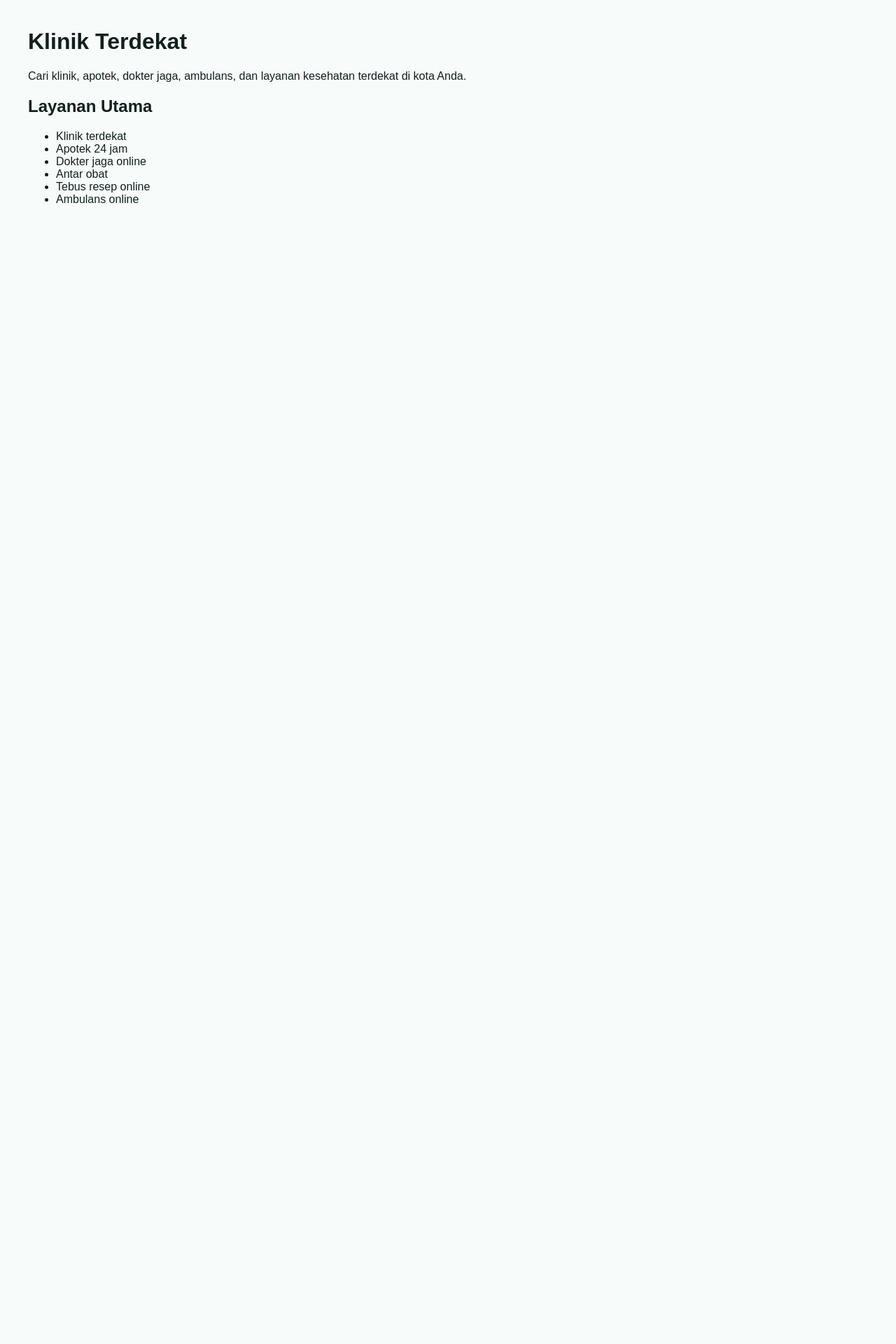
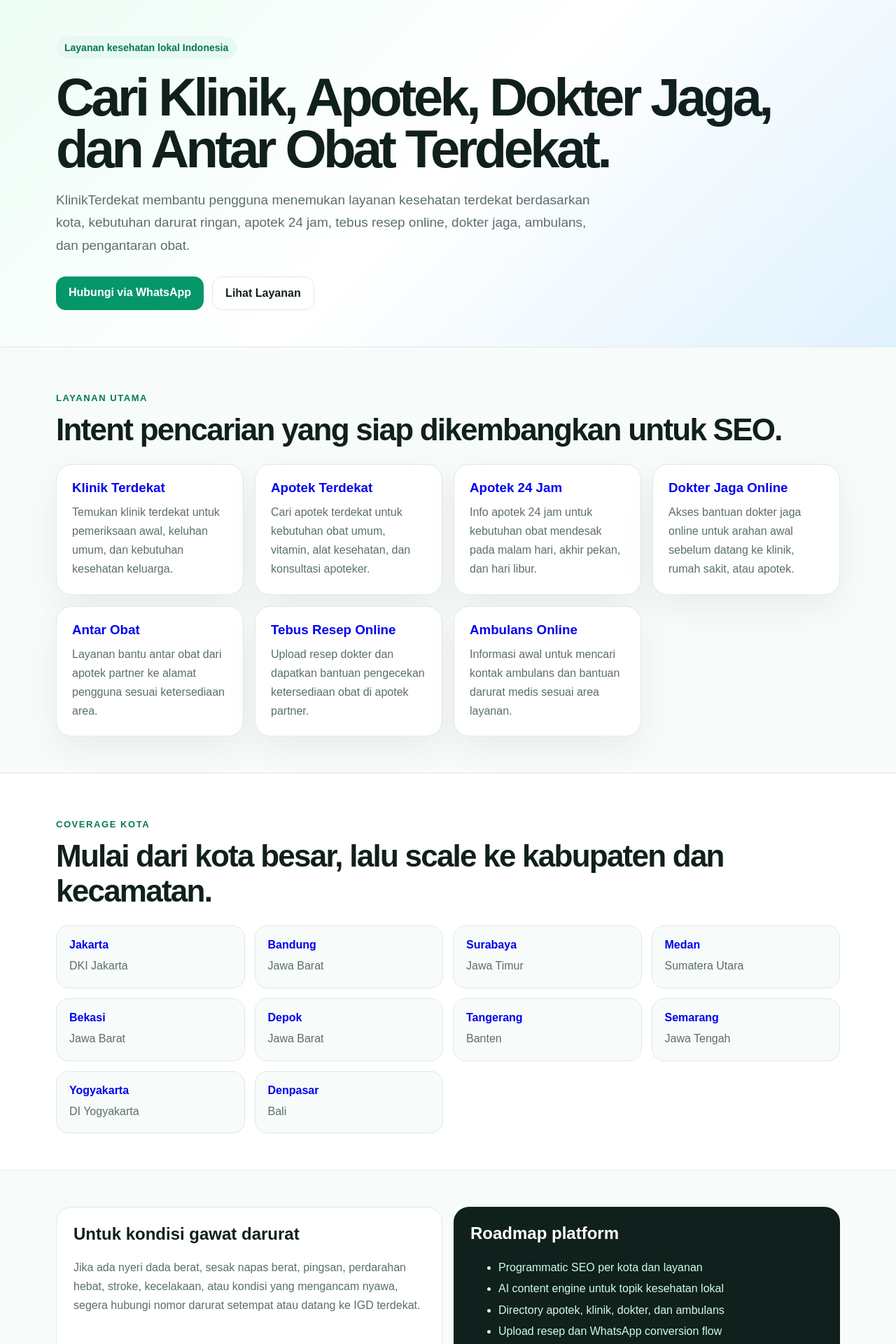
Before and after one commit to 9dbit/klinikterdekat, a Next.js app: page / in a window 1280 px wide. Shown: the part 20-1940 px from the top of the page at 70% size. Before the commit the page ends 800 px from the top, so only its background shows below. Built offline with nearby package versions, Linux system fonts and the light colour scheme; no server answers.

Commit message:
Upgrade homepage SEO and conversion layout

```diff
--- a/src/app/page.tsx
+++ b/src/app/page.tsx
@@ -1,17 +1,108 @@
+import { cities } from "@/data/cities";
+import { services } from "@/data/services";
+
+const whatsappNumber = process.env.NEXT_PUBLIC_WHATSAPP_NUMBER || "6280000000000";
+const whatsappText = encodeURIComponent("Halo KlinikTerdekat, saya butuh bantuan layanan kesehatan terdekat.");
+const whatsappUrl = "https://wa.me/" + whatsappNumber + "?text=" + whatsappText;
+
 export default function HomePage() {
+  const jsonLd = {
+    "@context": "https://schema.org",
+    "@type": "WebSite",
+    name: "Klinik Terdekat",
+    url: "https://klinikterdekat.com",
+    potentialAction: {
+      "@type": "SearchAction",
+      target: "https://klinikterdekat.com/search?q={search_term_string}",
+      "query-input": "required name=search_term_string",
+    },
+  };
+
   return (
-    <main style={{ padding: 40, fontFamily: "Arial, sans-serif" }}>
-      <h1>Klinik Terdekat</h1>
-      <p>Cari klinik, apotek, dokter jaga, ambulans, dan layanan kesehatan terdekat di kota Anda.</p>
-      <h2>Layanan Utama</h2>
-      <ul>
-        <li>Klinik terdekat</li>
-        <li>Apotek 24 jam</li>
-        <li>Dokter jaga online</li>
-        <li>Antar obat</li>
-        <li>Tebus resep online</li>
-        <li>Ambulans online</li>
-      </ul>
+    <main>
+      <script
+        type="application/ld+json"
+        dangerouslySetInnerHTML={{ __html: JSON.stringify(jsonLd) }}
+      />
+
+      <section style={{ padding: "72px 24px 52px", background: "linear-gradient(135deg, #ecfdf5, #ffffff 50%, #e0f2fe)", borderBottom: "1px solid #dfeae7" }}>
+        <div style={{ width: "min(1120px, 100%)", margin: "0 auto" }}>
+          <div style={{ display: "inline-flex", padding: "8px 12px", borderRadius: 999, background: "#e8f8f2", color: "#047857", fontWeight: 800, fontSize: 14 }}>
+            Layanan kesehatan lokal Indonesia
+          </div>
+          <h1 style={{ margin: "18px 0 16px", fontSize: "clamp(40px, 7vw, 76px)", lineHeight: 0.98, letterSpacing: "-0.06em" }}>
+            Cari Klinik, Apotek, Dokter Jaga, dan Antar Obat Terdekat.
+          </h1>
+          <p style={{ maxWidth: 780, color: "#5b6f6a", fontSize: 19, lineHeight: 1.7 }}>
+            KlinikTerdekat membantu pengguna menemukan layanan kesehatan terdekat berdasarkan kota, kebutuhan darurat ringan, apotek 24 jam, tebus resep online, dokter jaga, ambulans, dan pengantaran obat.
+          </p>
+          <div style={{ display: "flex", gap: 12, flexWrap: "wrap", marginTop: 28 }}>
+            <a href={whatsappUrl} style={{ padding: "14px 18px", borderRadius: 14, background: "#059669", color: "white", fontWeight: 900, textDecoration: "none" }}>
+              Hubungi via WhatsApp
+            </a>
+            <a href="#layanan" style={{ padding: "14px 18px", borderRadius: 14, background: "white", border: "1px solid #dfeae7", color: "#10201d", fontWeight: 900, textDecoration: "none" }}>
+              Lihat Layanan
+            </a>
+          </div>
+        </div>
+      </section>
+
+      <section id="layanan" style={{ padding: "52px 24px" }}>
+        <div style={{ width: "min(1120px, 100%)", margin: "0 auto" }}>
+          <p style={{ color: "#047857", fontSize: 13, textTransform: "uppercase", letterSpacing: "0.12em", fontWeight: 900 }}>Layanan utama</p>
+          <h2 style={{ fontSize: "clamp(28px, 4vw, 44px)", letterSpacing: "-0.04em", margin: "0 0 16px" }}>Intent pencarian yang siap dikembangkan untuk SEO.</h2>
+          <div style={{ display: "grid", gridTemplateColumns: "repeat(auto-fit, minmax(240px, 1fr))", gap: 16, marginTop: 24 }}>
+            {services.map((service) => (
+              <a key={service.slug} href={`/layanan/${service.slug}`} style={{ display: "block", background: "white", border: "1px solid #dfeae7", borderRadius: 22, padding: 22, boxShadow: "0 18px 48px rgba(16, 32, 29, 0.06)", textDecoration: "none" }}>
+                <h3 style={{ margin: "0 0 10px" }}>{service.name}</h3>
+                <p style={{ color: "#5b6f6a", lineHeight: 1.7, margin: 0 }}>{service.description}</p>
+              </a>
+            ))}
+          </div>
+        </div>
+      </section>
+
+      <section style={{ padding: "52px 24px", background: "white", borderTop: "1px solid #dfeae7", borderBottom: "1px solid #dfeae7" }}>
+        <div style={{ width: "min(1120px, 100%)", margin: "0 auto" }}>
+          <p style={{ color: "#047857", fontSize: 13, textTransform: "uppercase", letterSpacing: "0.12em", fontWeight: 900 }}>Coverage kota</p>
+          <h2 style={{ fontSize: "clamp(28px, 4vw, 44px)", letterSpacing: "-0.04em", margin: "0 0 16px" }}>Mulai dari kota besar, lalu scale ke kabupaten dan kecamatan.</h2>
+          <div style={{ display: "grid", gridTemplateColumns: "repeat(auto-fit, minmax(220px, 1fr))", gap: 14, marginTop: 24 }}>
+            {cities.map((city) => (
+              <a key={city.slug} href={`/kota/${city.slug}`} style={{ display: "block", background: "#f7fbfa", border: "1px solid #dfeae7", borderRadius: 18, padding: 18, textDecoration: "none" }}>
+                <strong>{city.name}</strong>
+                <p style={{ color: "#5b6f6a", margin: "8px 0 0", lineHeight: 1.6 }}>{city.province}</p>
+              </a>
+            ))}
+          </div>
+        </div>
+      </section>
+
+      <section style={{ padding: "52px 24px" }}>
+        <div style={{ width: "min(1120px, 100%)", margin: "0 auto", display: "grid", gridTemplateColumns: "repeat(auto-fit, minmax(280px, 1fr))", gap: 16 }}>
+          <div style={{ background: "white", border: "1px solid #dfeae7", borderRadius: 22, padding: 24 }}>
+            <h2 style={{ marginTop: 0 }}>Untuk kondisi gawat darurat</h2>
+            <p style={{ color: "#5b6f6a", lineHeight: 1.7 }}>
+              Jika ada nyeri dada berat, sesak napas berat, pingsan, perdarahan hebat, stroke, kecelakaan, atau kondisi yang mengancam nyawa, segera hubungi nomor darurat setempat atau datang ke IGD terdekat.
+            </p>
+          </div>
+          <div style={{ background: "#10201d", color: "white", borderRadius: 22, padding: 24 }}>
+            <h2 style={{ marginTop: 0 }}>Roadmap platform</h2>
+            <ul style={{ lineHeight: 1.9, color: "#d1fae5" }}>
+              <li>Programmatic SEO per kota dan layanan</li>
+              <li>AI content engine untuk topik kesehatan lokal</li>
+              <li>Directory apotek, klinik, dokter, dan ambulans</li>
+              <li>Upload resep dan WhatsApp conversion flow</li>
+            </ul>
+          </div>
+        </div>
+      </section>
+
+      <footer style={{ padding: "36px 24px", background: "white", borderTop: "1px solid #dfeae7", color: "#5b6f6a" }}>
+        <div style={{ width: "min(1120px, 100%)", margin: "0 auto" }}>
+          <strong style={{ color: "#10201d" }}>KlinikTerdekat</strong>
+          <p>Platform pencarian layanan kesehatan lokal. Informasi awal, bukan pengganti diagnosis dokter.</p>
+        </div>
+      </footer>
     </main>
   );
 }
```
